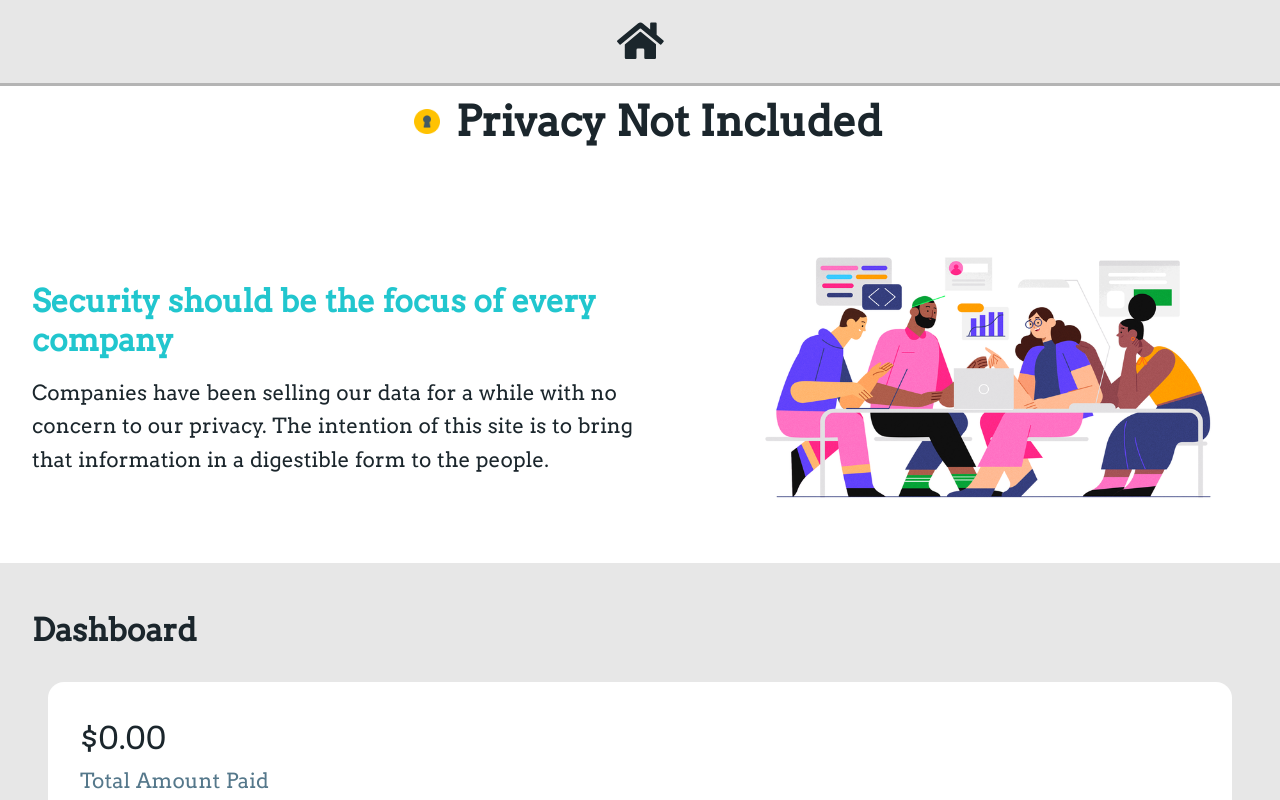
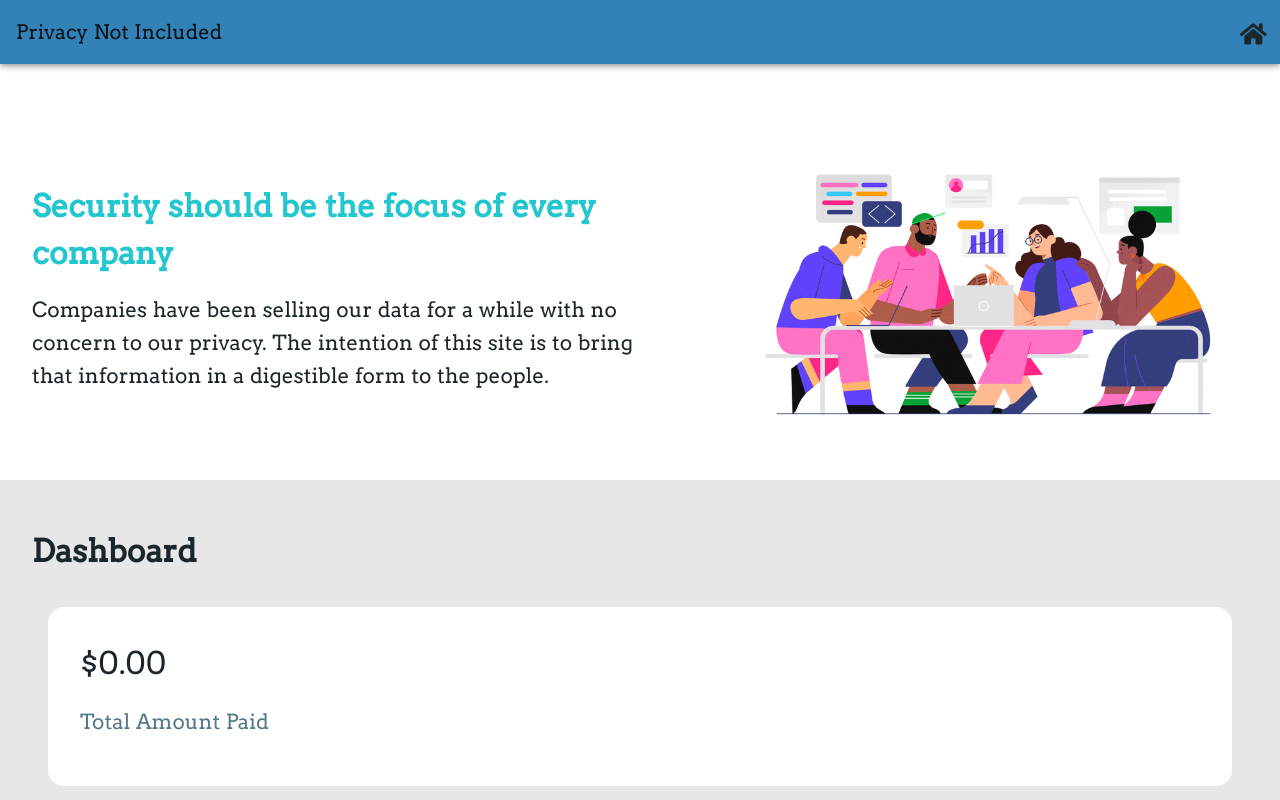
Before and after one commit to CommitHub/privacy-not-included, a Vue app: page / in a window 1280 px wide. Shown: the top 800 px of the page. Built offline with nearby package versions, Linux system fonts and the light colour scheme; no server answers; the database is empty; a small style sheet from the web is missing.

Commit message:
replaced navbar and removed header

```diff
--- a/src/App.vue
+++ b/src/App.vue
@@ -1,20 +1,26 @@
 <template>
-  <div id="app">
-    <Navbar />
+  <v-app id="app">
+    <v-app-bar fixed color="primary" light>
+      <v-toolbar-title>Privacy Not Included</v-toolbar-title>
+      <v-spacer></v-spacer>
+      <v-btn icon>
+        <router-link to="/">
+          <v-icon class="nav-icon">fas fa-home</v-icon>
+        </router-link>
+      </v-btn>
+    </v-app-bar>
     <router-view class="view" />
     <Footer />
-  </div>
+  </v-app>
 </template>
 
 <script>
 import Footer from "@/components/Footer.vue";
-import Navbar from "@/components/Navbar.vue";
 
 export default {
   name: "App",
   components: {
-    Footer,
-    Navbar
+    Footer
   },
   created() {
     this.$store.commit("getCompaniesData");
@@ -75,5 +81,9 @@ export default {
   .view {
     margin-top: 6rem;
   }
+
+  .nav-icon {
+    color: $font-color-dark;
+  }
 }
 </style>
--- a/src/components/Navbar.vue
+++ /dev/null
@@ -1,28 +0,0 @@
-<template>
-  <nav>
-    <router-link to="/">
-      <font-awesome-icon :icon="['fas', 'home']" title="Home" />
-    </router-link>
-  </nav>
-</template>
-
-<style lang="scss">
-@import "../styles/variables.scss";
-
-nav {
-  background-color: $main-grey;
-  position: fixed;
-  top: 0;
-  width: 100%;
-  padding: 1rem !important;
-  display: flex;
-  justify-content: space-around;
-  border-bottom: 0.2rem solid darken($main-grey, 20%) !important;
-
-  a {
-    color: $font-color-dark;
-    margin: 0 1rem;
-    font-size: 2em;
-  }
-}
-</style>
--- a/src/views/Home.vue
+++ b/src/views/Home.vue
@@ -1,13 +1,5 @@
 <template>
   <div id="home">
-    <header>
-      <img
-        class="logo"
-        src="@/assets/images/logo.png"
-        alt="security lock logo"
-      />
-      <h1>Privacy Not Included</h1>
-    </header>
     <section class="jumbotron">
       <div class="description-container">
         <h2>Security should be the focus of every company</h2>
@@ -41,26 +33,6 @@ export default {
 @import "../styles/variables.scss";
 
 #home {
-  header {
-    display: flex;
-    justify-content: center;
-    align-items: center;
-    margin: 2rem 0;
-
-    .logo {
-      margin: 0 1rem;
-      width: 2%;
-
-      @media (max-width: $mobile-lg) {
-        width: 10%;
-      }
-
-      @media (max-width: $mobile-sm) {
-        width: 20%;
-      }
-    }
-  }
-
   .jumbotron {
     display: flex;
     justify-content: space-around;
```
